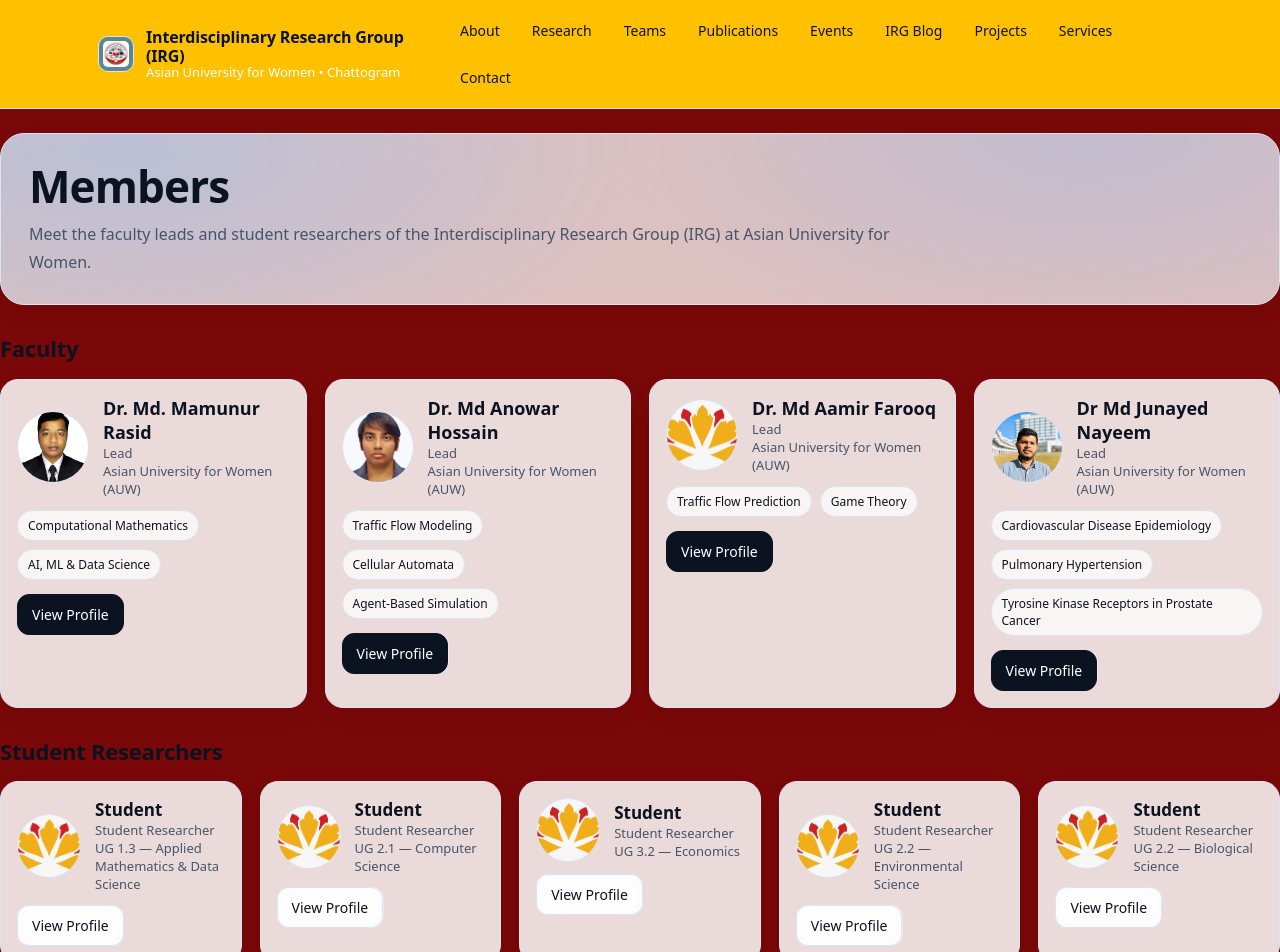
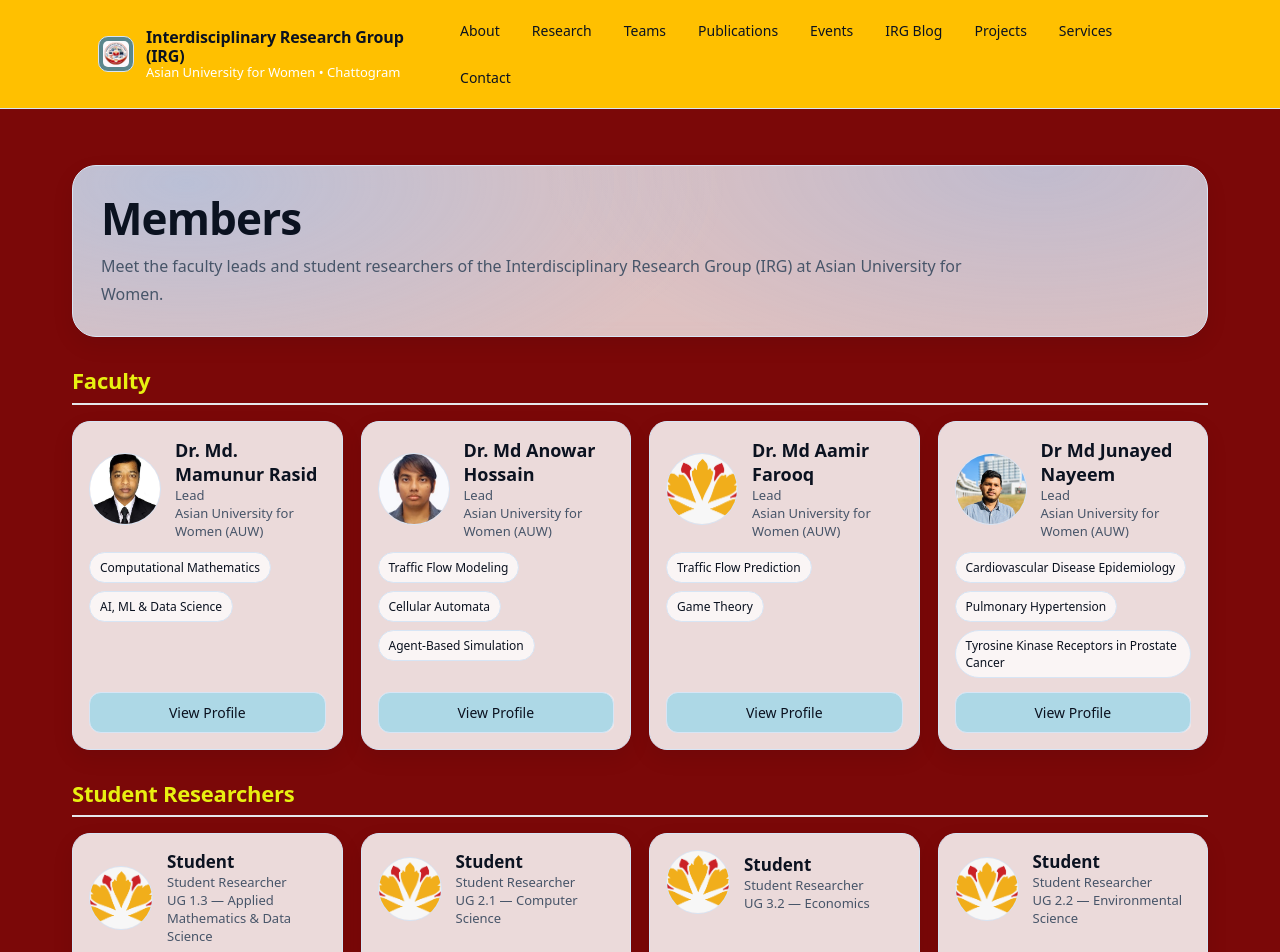
Before and after one commit to Mamunurrasid123/irg-website, a Next.js app: page /members in a window 1280 px wide. Shown: the top 952 px of the page. Built offline with nearby package versions, Linux system fonts and the light colour scheme.

Commit message:
faculty profile-changed

```diff
--- a/app/members/page.tsx
+++ b/app/members/page.tsx
@@ -11,7 +11,7 @@ export default function MembersPage() {
   const students = members.filter((m) => m.program);
 
   return (
-    <div>
+    <div style={{ maxWidth: 1200, margin: "0 auto", padding: 32 }}>
       <section className="hero">
         <h1 className="h1">Members</h1>
         <p className="p" style={{ maxWidth: 900 }}>
@@ -21,7 +21,15 @@ export default function MembersPage() {
       </section>
 
       <section className="section">
-        <h2 className="h2" style={{ marginBottom: 16 }}>
+        <h2
+          className="h2"
+          style={{
+            marginBottom: 16,
+            color: "#e8f011",
+            borderBottom: "2px solid #e5e7eb",
+            paddingBottom: 8,
+          }}
+        >
           Faculty
         </h2>
 
@@ -33,7 +41,15 @@ export default function MembersPage() {
           }}
         >
           {faculty.map((m) => (
-            <article key={m.slug} className="card">
+            <article
+              key={m.slug}
+              className="card"
+              style={{
+                display: "flex",
+                flexDirection: "column",
+                height: "100%",
+              }}
+            >
               <div
                 style={{
                   display: "flex",
@@ -86,7 +102,16 @@ export default function MembersPage() {
                 </div>
               ) : null}
 
-              <Link href={`/members/${m.slug}`} className="btn btnPrimary">
+              <Link
+                href={`/members/${m.slug}`}
+                className="btn"
+                style={{
+                  marginTop: "auto",
+                  backgroundColor: "lightblue",
+                  textAlign: "center",
+                  display: "inline-block",
+                }}
+              >
                 View Profile
               </Link>
             </article>
@@ -95,7 +120,15 @@ export default function MembersPage() {
       </section>
 
       <section className="section">
-        <h2 className="h2" style={{ marginBottom: 16 }}>
+        <h2
+          className="h2"
+          style={{
+            marginBottom: 16,
+            borderBottom: "2px solid #e5e7eb",
+            paddingBottom: 8,
+            color: "#e8f011",
+          }}
+        >
           Student Researchers
         </h2>
 
@@ -107,7 +140,15 @@ export default function MembersPage() {
           }}
         >
           {students.map((m) => (
-            <article key={m.slug} className="card">
+            <article
+              key={m.slug}
+              className="card"
+              style={{
+                display: "flex",
+                flexDirection: "column",
+                height: "100%",
+              }}
+            >
               <div
                 style={{
                   display: "flex",
@@ -148,7 +189,16 @@ export default function MembersPage() {
                 </div>
               </div>
 
-              <Link href={`/members/${m.slug}`} className="btn">
+              <Link
+                href={`/members/${m.slug}`}
+                className="btn"
+                style={{
+                  marginTop: "auto",
+                  backgroundColor: "var(--primary)",
+                  textAlign: "center",
+                  display: "inline-block",
+                }}
+              >
                 View Profile
               </Link>
             </article>
```
